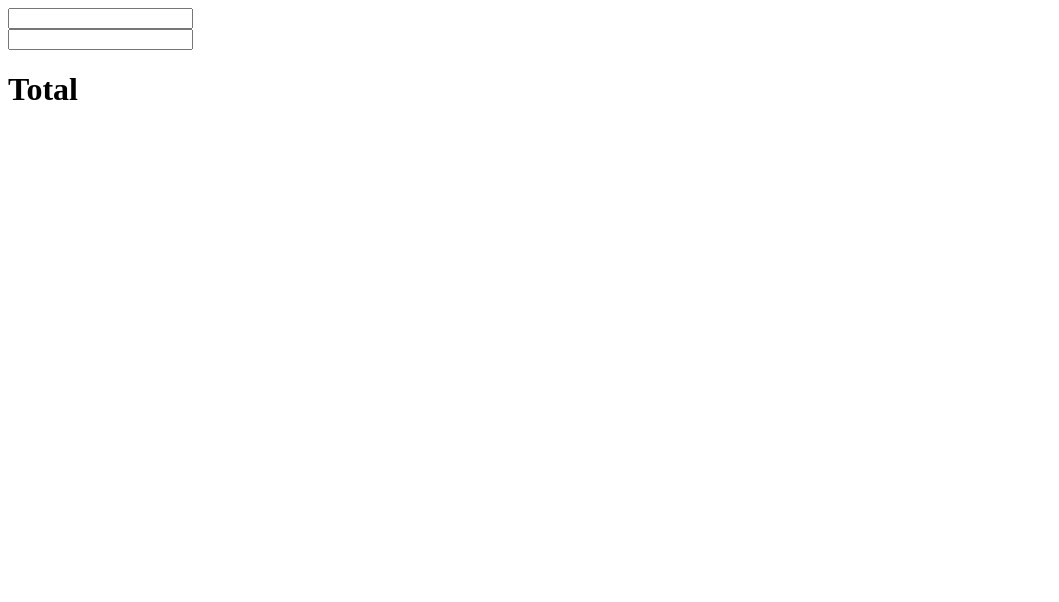
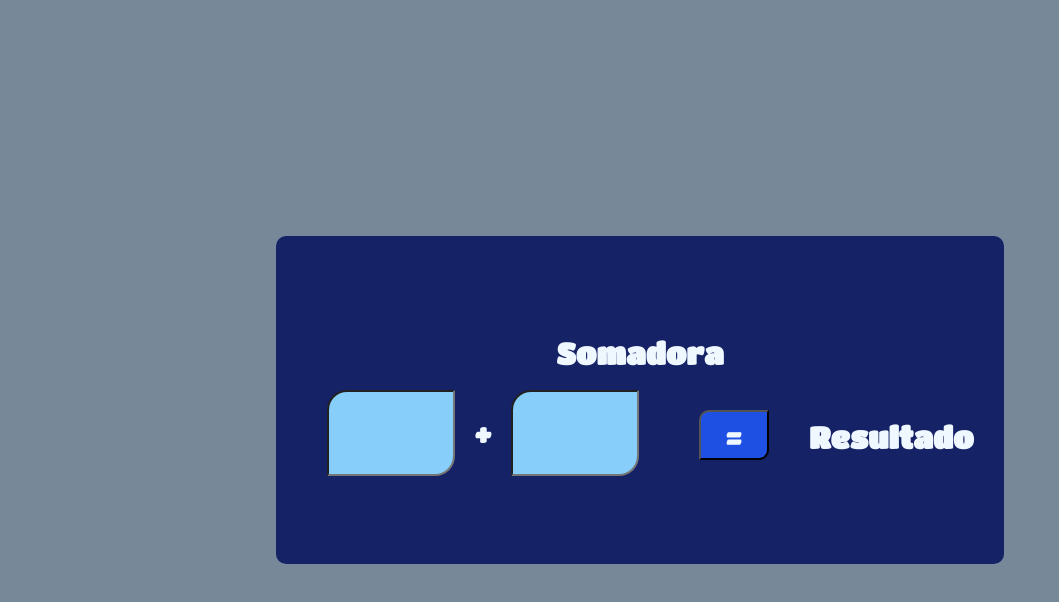
Before and after one commit to Mufado/Adder-Somadora, a React (Create React App) app: page / in a window 1280 px wide. Shown: the top 602 px of the page, without its empty margins (0-1059 px from the left). Built offline with nearby package versions, Linux system fonts and the light colour scheme.

Commit message:
First version complete

```diff
--- a/public/index.html
+++ b/public/index.html
@@ -3,6 +3,7 @@
   <head>
     <meta charset="utf-8" />
     <link rel="icon" href="%PUBLIC_URL%/favicon.ico" />
+    <link href="https://fonts.googleapis.com/css2?family=Titan+One&display=swap" rel="stylesheet">
     <meta name="viewport" content="width=device-width, initial-scale=1" />
     <meta name="theme-color" content="#000000" />
     <meta
--- a/src/components/App.css
+++ b/src/components/App.css
@@ -1,4 +1,42 @@
-.App {
-    float: left;
+.container {
+    padding: 5%;
+    display: flex;
+    position: absolute;
+    flex-direction: column;
+    left: 50%;
+    top: 50%;
+    align-items: center;
+    transform: translate(-50%, -50%);
     background-color: #152266;
+    border-radius: 10px;
+    justify-content: center;
+    width: 30%;
+    height: 10%;
+    min-width: 600px;
+    min-height: 200px;
 }
+
+.calc {
+    display: flex;
+    flex-direction: row;
+ }
+
+input {
+    background-color: lightskyblue;
+    border-radius: 20px 0px 20px 0px;
+    margin-left: 20px;
+    margin-right: 20px;
+    height: 80px;
+    width: 120px;
+    text-align: center;
+}
+
+button {
+    background-color: #1E50E4;
+    width: 70px;
+    height: 50px;
+    border-radius: 10px 0px;
+    margin-left: 40px;
+    margin-top: 20px;
+    margin-right: 40px;
+}
--- a/src/components/App.js
+++ b/src/components/App.js
@@ -1,37 +1,49 @@
 import React, { Component } from "react";
 import "./App.css"
-
-
-class Addends extends Component {
-    render() {
-        return (
-            <form>
-                <input type="number" />
-            </form>
-        )
-    };
-}
-
-class Total extends Component {
-    render() {
-        return (
-            <h1> Total </h1>
-        )
-    };
-}
 
 class App extends Component {
     constructor(props) {
         super(props);
-        this.state = [];
+        this.state = {
+            firstAddend: '',
+            secondAddend: '',
+            sumTotal: 'Resultado'
+        };
+
+        this.handleSumAddends = this.handleSumAddends.bind(this);
+        this.handleGetFirstAddend = this.handleGetFirstAddend.bind(this);
+        this.handleGetSecondAddend = this.handleGetSecondAddend.bind(this);
+    }
+
+    handleGetFirstAddend(e) {
+        this.setState({ firstAddend: Number(e.target.value) });
+    }
+
+    handleGetSecondAddend(e) {
+        this.setState({ secondAddend: Number(e.target.value) });
+    }
+
+    handleSumAddends(e) {
+        this.setState({ sumTotal: this.state.firstAddend + this.state.secondAddend });
+        e.preventDefault();
     }
 
     render() {
+        const title = process.env.REACT_APP_TITLE;
         return (
-            <div>
-                <Addends>  </Addends>
-                <Addends>  </Addends>
-                <Total> </Total>
+            <div className="container">
+                <h1> {title} </h1>
+
+                <div className="calc">
+                    <input type="number" onChange={this.handleGetFirstAddend} />
+                    <h2> + </h2>
+                    <input type="number" onChange={this.handleGetSecondAddend} />
+                    <form onSubmit={this.handleSumAddends}>
+                        <button type="submit"> = </button>
+                    </form>
+                    <h3> {this.state.sumTotal} </h3>
+                </div>
+
             </div>
         )
     };
--- /dev/null
+++ b/src/index.css
@@ -0,0 +1,12 @@
+* {
+    font-family: 'Titan One';
+    font-size: 30px;
+    color: aliceblue;
+}
+
+body{
+    display: flex;
+    justify-content: center;
+    align-items: center;
+    background-color: lightslategray;
+}
--- a/src/index.js
+++ b/src/index.js
@@ -1,9 +1,8 @@
 import React from 'react';
 import ReactDOM from 'react-dom';
 import App from './components/App';
+import './index.css';
 
 ReactDOM.render(
-  <App />
-  ,
-  document.getElementById('root')
+  <App />, document.getElementById('root')
 );
```
Also changed, not shown: 1 other file (tests, documents, lock files or other folders).
